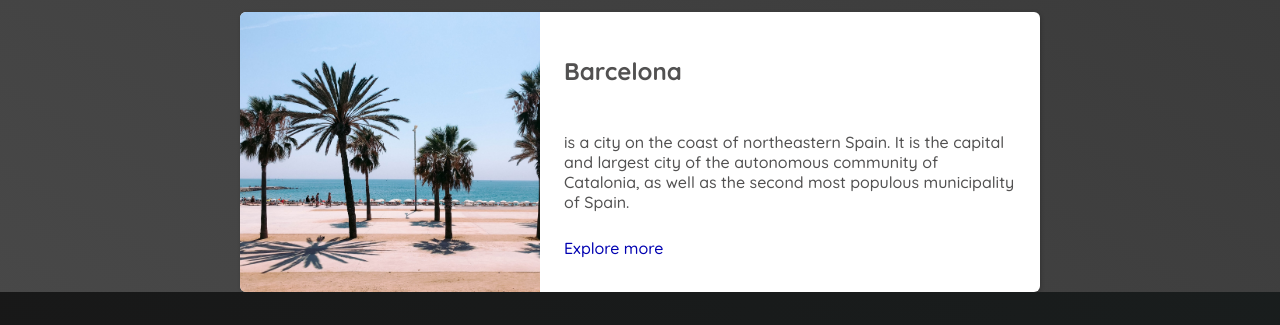
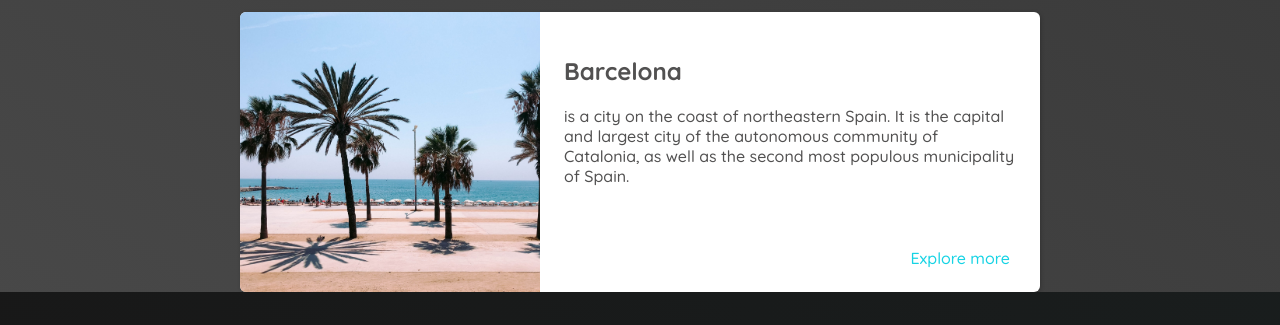
Before and after one commit to MiloszBanaszak/Travel-Page, a plain HTML site: page places.html in a window 1280 px wide. Shown: the part 87-412 px from the top of the page. Drawn offline with Linux system fonts and the light colour scheme.

Commit message:
finish last bits of box content in CSS

```diff
--- a/places.css
+++ b/places.css
@@ -1,5 +1,6 @@
 body {
     background: linear-gradient(30deg, rgb(77,77,77), rgb(58,58,58));
+    color: rgb(68,68,68);
 }
 header {
     position: static;
@@ -26,17 +27,22 @@ main li {
 .item-content {
     padding: 24px;
     display: flex;
-    flex-wrap: wrap;
+    flex-direction: column;
+    justify-content: space-between;
     color: rgb(82 81 81);
 
 }
-a {
+.actions {
+    text-align: right;
+}
+.actions a {
     text-decoration: none;
-    color: rgb(0 0 177);
+    color: rgb(22 211 228);
+    padding: 6px;
+    border-radius: 6px;
+
 
 }
 .actions a:hover {
-    color: rgb(77, 77, 77);
-    background-color: rgb(97, 97, 253);
-    border-radius: 6px;
+    background-color: rgb(235, 253, 255);
 }
--- a/places.html
+++ b/places.html
@@ -26,12 +26,14 @@
         <li>
           <img src="/images/places/barcelona.jpg" alt="View of Barcelona" />
           <div class="item-content">
-            <h2>Barcelona</h2>
-            <p>
-              is a city on the coast of northeastern Spain. It is the capital
-              and largest city of the autonomous community of Catalonia, as well
-              as the second most populous municipality of Spain.
-            </p>
+            <div>
+              <h2>Barcelona</h2>
+              <p>
+                is a city on the coast of northeastern Spain. It is the capital
+                and largest city of the autonomous community of Catalonia, as
+                well as the second most populous municipality of Spain.
+              </p>
+            </div>
             <div class="actions">
               <a href="https://en.wikipedia.org/wiki/Barcelona">Explore more</a>
             </div>
```
